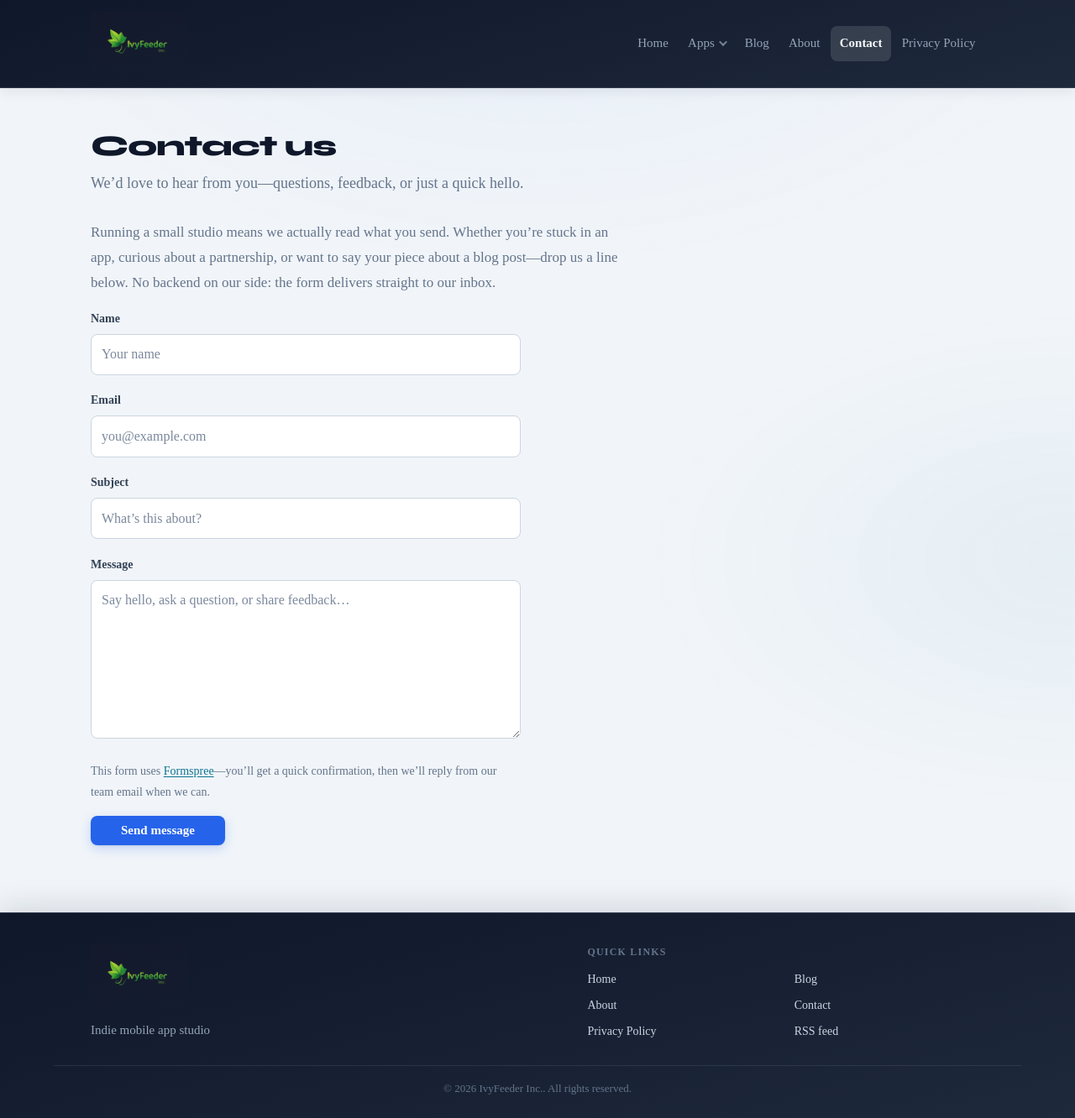
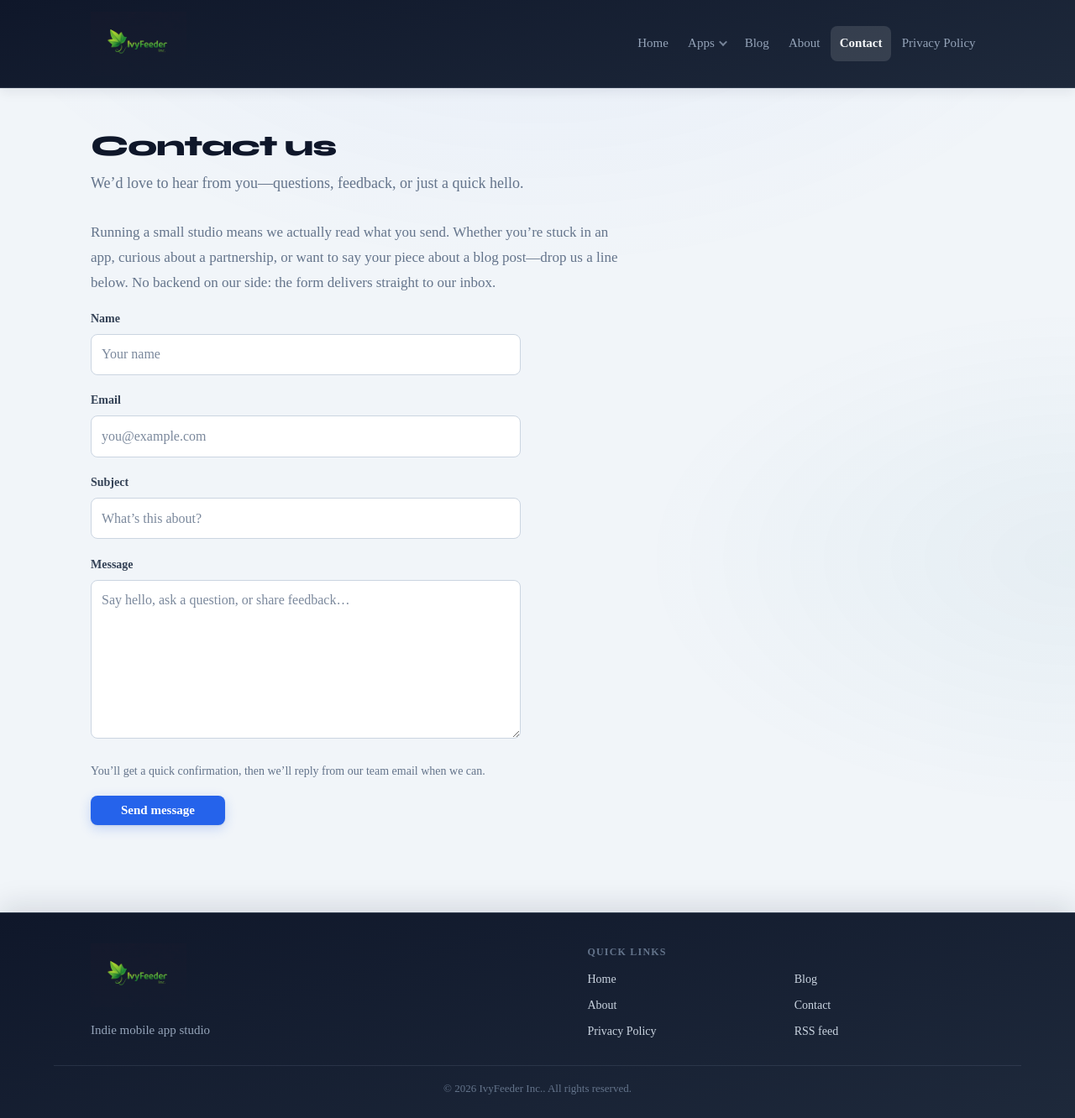
Before and after one commit to jason238/ivyfeeder, a Jekyll site: the page built from contact/index.html, in a window 1280 px wide and 1332 px high. Shown: the whole window at 84% size. Built offline with Jekyll 4.4.1, drawn with Linux system fonts in a browser that asks for light colours.

Commit message:
Refactor contact info

```diff
--- a/_config.yml
+++ b/_config.yml
@@ -39,8 +39,8 @@
   links:
     - https://github.com/ivyfeeder
 
-# Contact form — https://formspree.io — paste your form endpoint URL
-formspree_contact_url: "https://formspree.io/f/YOUR_FORM_ID"
+# Contact form — https://formspree.io — endpoint URL (form must be active in Formspree dashboard to receive email)
+formspree_contact_url: "https://formspree.io/f/mreoydbd"
 
 # Blog posts: set per-file `permalink: /apps/your-slug/blog/post-slug/` and `app:` in front matter.
 # (GitHub Pages Jekyll does not support custom :app placeholders in global permalink templates.)
--- a/assets/css/main.scss
+++ b/assets/css/main.scss
@@ -1292,10 +1292,36 @@
 }
 
 .contact-form {
+  position: relative;
   max-width: 32rem;
   margin: 0;
   padding: 0;
   border: 0;
+}
+
+.contact-form__feedback {
+  display: none;
+  margin: 0 0 1rem;
+  padding: 0.75rem 1rem;
+  border-radius: var(--radius-sm);
+  font-size: 0.9375rem;
+  line-height: var(--leading-prose);
+}
+
+.contact-form__feedback[data-fs-active] {
+  display: block;
+}
+
+.contact-form__feedback--error {
+  background: rgba(220, 38, 38, 0.08);
+  border: 1px solid rgba(220, 38, 38, 0.28);
+  color: var(--color-ink-soft);
+}
+
+.contact-form__feedback--success {
+  background: rgba(14, 116, 144, 0.1);
+  border: 1px solid rgba(14, 116, 144, 0.35);
+  color: var(--color-ink-soft);
 }
 
 .contact-form__honeypot {
--- a/contact/index.html
+++ b/contact/index.html
@@ -3,7 +3,7 @@
 title: Contact us
 subtitle: We’d love to hear from you—questions, feedback, or just a quick hello.
 description: >-
-  Send a message to IvyFeeder Inc. using our secure form (powered by Formspree).
+  Send a message to IvyFeeder Inc. using our secure form.
   We read every note and reply when we can.
 permalink: /contact/
 ---
@@ -14,37 +14,53 @@
   No backend on our side: the form delivers straight to our inbox.
 </p>
 
+<div class="contact-form__feedback contact-form__feedback--error" data-fs-error role="alert"></div>
+<div class="contact-form__feedback contact-form__feedback--success" data-fs-success role="status" aria-live="polite">Submitted successfully, thank you !</div>
+
 <form
+  id="contact-form"
   class="contact-form"
   action="{{ site.formspree_contact_url }}"
   method="POST"
+  accept-charset="UTF-8"
 >
   <input type="hidden" name="_subject" value="Message from ivyfeeder.com contact form">
+  <input type="hidden" name="_next" value="{{ '/contact/' | absolute_url }}?sent=1">
   <input type="text" name="_gotcha" class="contact-form__honeypot" tabindex="-1" autocomplete="off" aria-hidden="true">
 
   <div class="contact-form__field">
     <label class="contact-form__label" for="contact-name">Name</label>
-    <input class="contact-form__input" type="text" id="contact-name" name="name" autocomplete="name" required placeholder="Your name">
+    <input class="contact-form__input" type="text" id="contact-name" name="name" autocomplete="name" required placeholder="Your name" data-fs-field>
   </div>
 
   <div class="contact-form__field">
     <label class="contact-form__label" for="contact-email">Email</label>
-    <input class="contact-form__input" type="email" id="contact-email" name="email" autocomplete="email" required placeholder="you@example.com">
+    <input class="contact-form__input" type="email" id="contact-email" name="email" autocomplete="email" required placeholder="you@example.com" inputmode="email" data-fs-field>
   </div>
 
   <div class="contact-form__field">
     <label class="contact-form__label" for="contact-subject">Subject</label>
-    <input class="contact-form__input" type="text" id="contact-subject" name="subject" required placeholder="What’s this about?">
+    <input class="contact-form__input" type="text" id="contact-subject" name="subject" required placeholder="What’s this about?" data-fs-field>
   </div>
 
   <div class="contact-form__field">
     <label class="contact-form__label" for="contact-message">Message</label>
-    <textarea class="contact-form__textarea" id="contact-message" name="message" rows="6" required placeholder="Say hello, ask a question, or share feedback…"></textarea>
+    <textarea class="contact-form__textarea" id="contact-message" name="message" rows="6" required placeholder="Say hello, ask a question, or share feedback…" data-fs-field></textarea>
   </div>
 
   <p class="contact-form__note">
-    This form uses <a href="https://formspree.io" rel="noopener noreferrer" target="_blank">Formspree</a>—you’ll get a quick confirmation, then we’ll reply from our team email when we can.
+    You’ll get a quick confirmation, then we’ll reply from our team email when we can.
   </p>
 
-  <button class="btn btn--primary contact-form__submit" type="submit">Send message</button>
+  <button class="btn btn--primary contact-form__submit" type="submit" data-fs-submit-btn>Send message</button>
 </form>
+
+{% assign formspree_id = site.formspree_contact_url | split: '/' | last %}
+<script>
+  window.formspree = window.formspree || function () { (formspree.q = formspree.q || []).push(arguments); };
+  formspree('initForm', {
+    formElement: '#contact-form',
+    formId: '{{ formspree_id }}'
+  });
+</script>
+<script src="https://unpkg.com/@formspree/ajax@1" defer></script>
```
Also changed, not shown: _includes/privacy-app-policy.html (+3 -4 lines), privacy-policy/index.html (+5 -7 lines).
